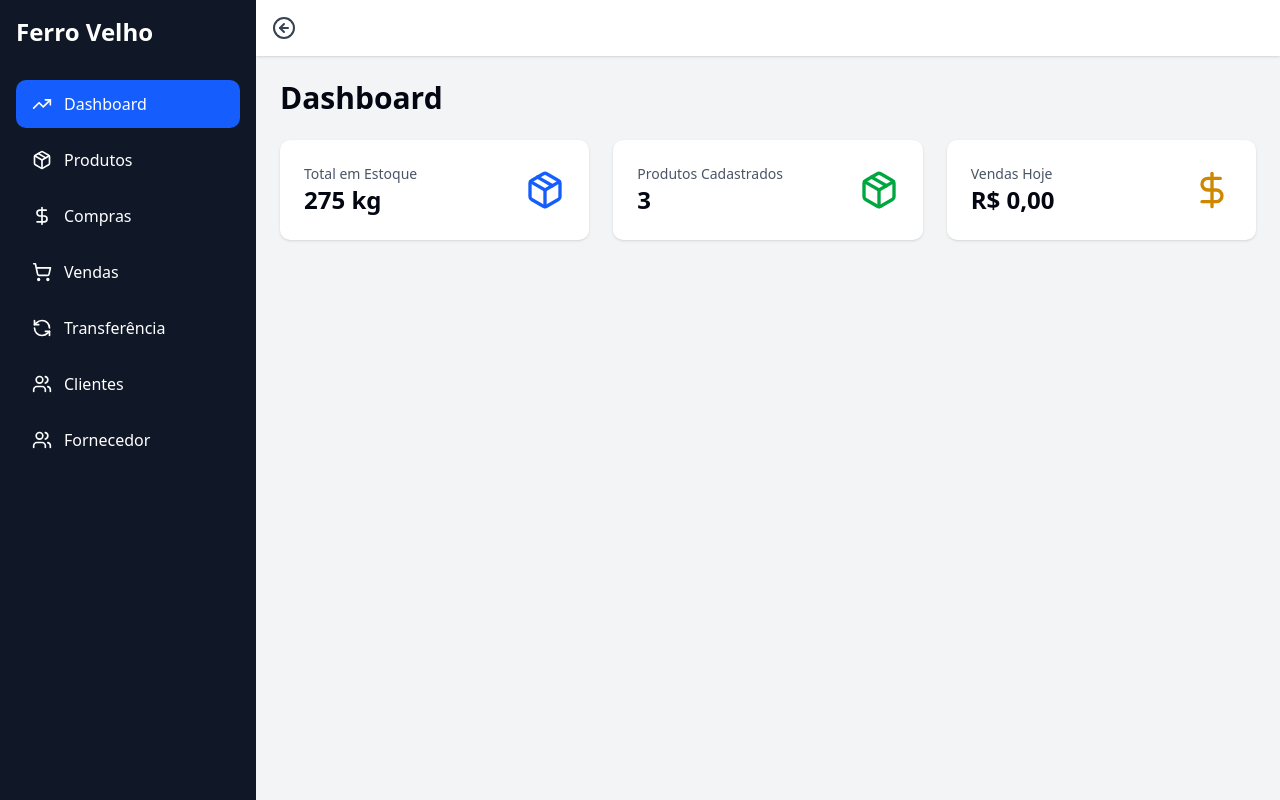
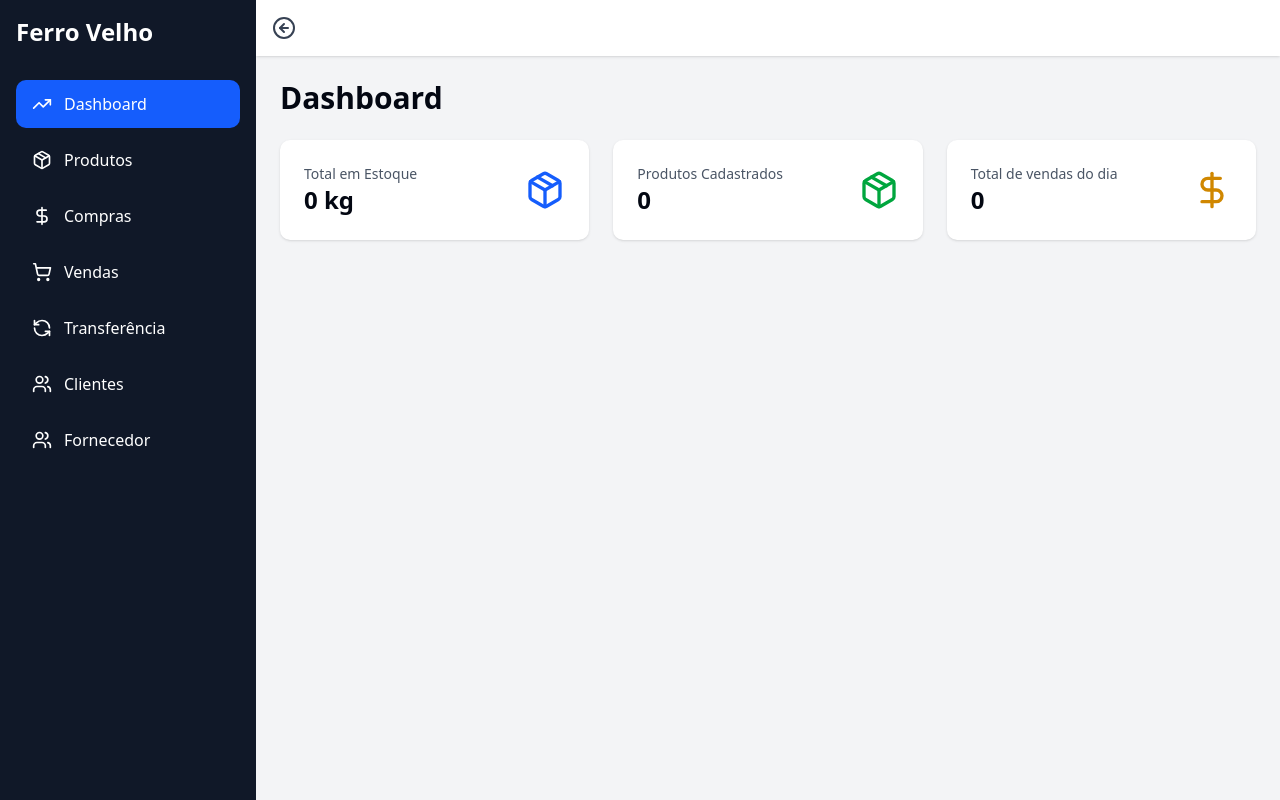
Before and after one commit to luannpl/ferro-velho, a Next.js app: page /dashboard in a window 1280 px wide. Built offline with nearby package versions, Linux system fonts and the light colour scheme; no server answers; the database is empty.

Commit message:
feat: iniciando integração do dashboard

```diff
--- a/src/app/(home)/dashboard/page.tsx
+++ b/src/app/(home)/dashboard/page.tsx
@@ -1,46 +1,29 @@
 "use client";
-import React, { useState } from "react";
+import React, { useEffect, useState } from "react";
 import {
     Package,
     DollarSign,
 } from "lucide-react";
+import { Dashboard } from "@/types";
 
-interface Product {
-  id: number;
-  name: string;
-  category: string;
-  weight: number;
-  pricePerKg: number;
-  stock: number;
-}
 
 export default function DashboardPage() {
-    const [products] = useState<Product[]>([
-        {
-            id: 1,
-            name: "Ferro",
-            category: "Metais",
-            weight: 150,
-            pricePerKg: 2.5,
-            stock: 150,
-        },
-        {
-            id: 2,
-            name: "Alumínio",
-            category: "Metais",
-            weight: 80,
-            pricePerKg: 5.8,
-            stock: 80,
-        },
-        {
-            id: 3,
-            name: "Cobre",
-            category: "Metais",
-            weight: 45,
-            pricePerKg: 25.0,
-            stock: 45,
-        },
-    ]);
+    const [dashboardData, setDashboardData] = useState<Dashboard | null>(null);
+    useEffect(() => {
+        const fetchDashboardData = async () => {
+            try {
+                const response = await fetch("/api/dashboard");
+                const data = await response.json();
+                setDashboardData(data);
+            } catch (error) {
+                console.error("Erro ao buscar dados do dashboard:", error);
+            }
+        };
+        fetchDashboardData();
+    }, []);
+    if (!dashboardData) {
+        return <div>Carregando...</div>;
+    }
     return (
         <div>
             <h2 className="text-3xl font-bold mb-6">Dashboard</h2>
@@ -50,7 +33,7 @@ export default function DashboardPage() {
                         <div>
                             <p className="text-gray-600 text-sm">Total em Estoque</p>
                             <p className="text-2xl font-bold">
-                                {products.reduce((sum, p) => sum + p.stock, 0)} kg
+                               {dashboardData.totalInStock} kg
                             </p>
                         </div>
                         <Package className="text-blue-600" size={40} />
@@ -62,7 +45,7 @@ export default function DashboardPage() {
                             <p className="text-gray-600 text-sm">
                                 Produtos Cadastrados
                             </p>
-                            <p className="text-2xl font-bold">{products.length}</p>
+                            <p className="text-2xl font-bold">{dashboardData.totalProducts}</p>
                         </div>
                         <Package className="text-green-600" size={40} />
                     </div>
@@ -70,8 +53,8 @@ export default function DashboardPage() {
                 <div className="bg-white p-6 rounded-lg shadow">
                     <div className="flex items-center justify-between">
                         <div>
-                            <p className="text-gray-600 text-sm">Vendas Hoje</p>
-                            <p className="text-2xl font-bold">R$ 0,00</p>
+                            <p className="text-gray-600 text-sm">Total de vendas do dia</p>
+                            <p className="text-2xl font-bold">{dashboardData.salesToday}</p>
                         </div>
                         <DollarSign className="text-yellow-600" size={40} />
                     </div>
--- /dev/null
+++ b/src/app/api/dashboard/route.ts
@@ -0,0 +1,20 @@
+import { compraService } from "@/modules/compras/compra.service";
+import { productService } from "@/modules/product/product.service";
+import { NextResponse } from "next/server";
+
+export async function GET(){
+    try{
+        const {totalProducts, totalInStock} = await productService.getProductsData();
+        const salesToday = await compraService.getTotalSalesToday();
+        const dashboardData = {
+            totalProducts,
+            totalInStock,
+            salesToday
+        };
+        return NextResponse.json(dashboardData, { status: 200 });
+    //eslint-disable-next-line @typescript-eslint/no-explicit-any
+   } catch (error: any) {
+    return NextResponse.json({ error: error.message }, { status: 400 });
+  }
+
+}
--- a/src/modules/compras/compra.repository.ts
+++ b/src/modules/compras/compra.repository.ts
@@ -22,4 +22,13 @@ export const compraRepository = {
         },
       },
     }),
+    countSalesBetweenDates: (startDate: Date, endDate: Date) =>
+    prisma.compra.count({
+      where: {
+        dataCompra: {
+          gte: startDate,
+          lte: endDate,
+        },
+      },
+    }),
 };
--- a/src/modules/compras/compra.service.ts
+++ b/src/modules/compras/compra.service.ts
@@ -65,4 +65,18 @@ export const compraService = {
       compra: result,
     };
   },
+  getTotalSalesToday: async () => {
+    const today = new Date();
+    today.setHours(0, 0, 0, 0);
+
+    const tomorrow = new Date(today);
+    tomorrow.setDate(tomorrow.getDate() + 1);
+
+    const salesToday = await compraRepository.countSalesBetweenDates(
+      today,
+      tomorrow
+    );
+
+    return salesToday;
+  }
 };
--- a/src/modules/product/product.repository.ts
+++ b/src/modules/product/product.repository.ts
@@ -9,4 +9,13 @@ export const productRepository = {
   update: (id: number, data: Partial<Product>) =>
     prisma.product.update({ where: { id }, data }),
   delete: (id: number) => prisma.product.delete({ where: { id } }),
+  getProductsData: async () => {
+    const totalProducts = await prisma.product.count();
+    const totalInStock = await prisma.product.aggregate({
+      _sum: {
+        stock: true,
+      },
+    });
+    return { totalProducts, totalInStock };
+  }
 };
--- a/src/modules/product/product.service.ts
+++ b/src/modules/product/product.service.ts
@@ -71,4 +71,13 @@ export const productService = {
       productDestination,
     };
   },
+  getProductsData: async () => {
+    const {totalProducts, totalInStock} = await productRepository.getProductsData();
+    return {
+      totalProducts,
+      totalInStock: totalInStock._sum.stock || 0,
+    };
+  }
+
+
 };
--- a/src/types/index.ts
+++ b/src/types/index.ts
@@ -37,3 +37,9 @@ export type CompraData = {
   dataCompra: Date;
   itens: ItemCompraData[];
 };
+
+export type Dashboard = {
+  totalProducts: number;
+  totalInStock: number;
+  salesToday: number;
+}
```
